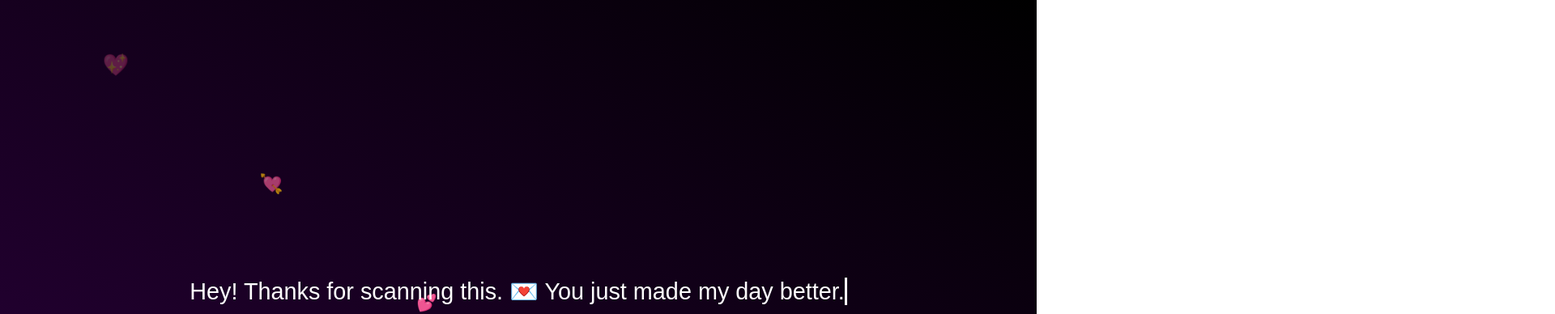
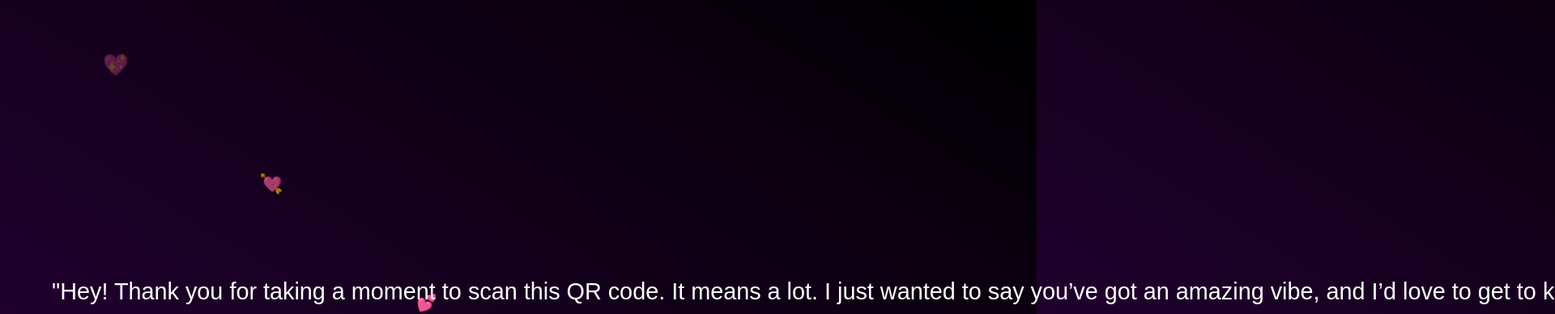
Before and after one commit to vishal-bandara/Qr-code-web, a plain HTML site: page index.html in a window 1280 px wide. Shown: the top 388 px of the page at 81% size, 1920 px wide, since content can reach past the window. Drawn offline with Linux system fonts and the light colour scheme.

Commit message:
Update index.html

```diff
--- a/index.html
+++ b/index.html
@@ -91,7 +91,9 @@
 </head>
 <body>
   <div class="container">
-    <div class="text">Hey! Thanks for scanning this. 💌 You just made my day better.</div>
+    <div class="text">"Hey! Thank you for taking a moment to scan this QR code. It means a lot. I just wanted to say you’ve got an amazing vibe, and I’d love to get to know you better if you’re up for it."
+
+</div>
     <div class="heart">❤️</div>
   </div>
 
```
